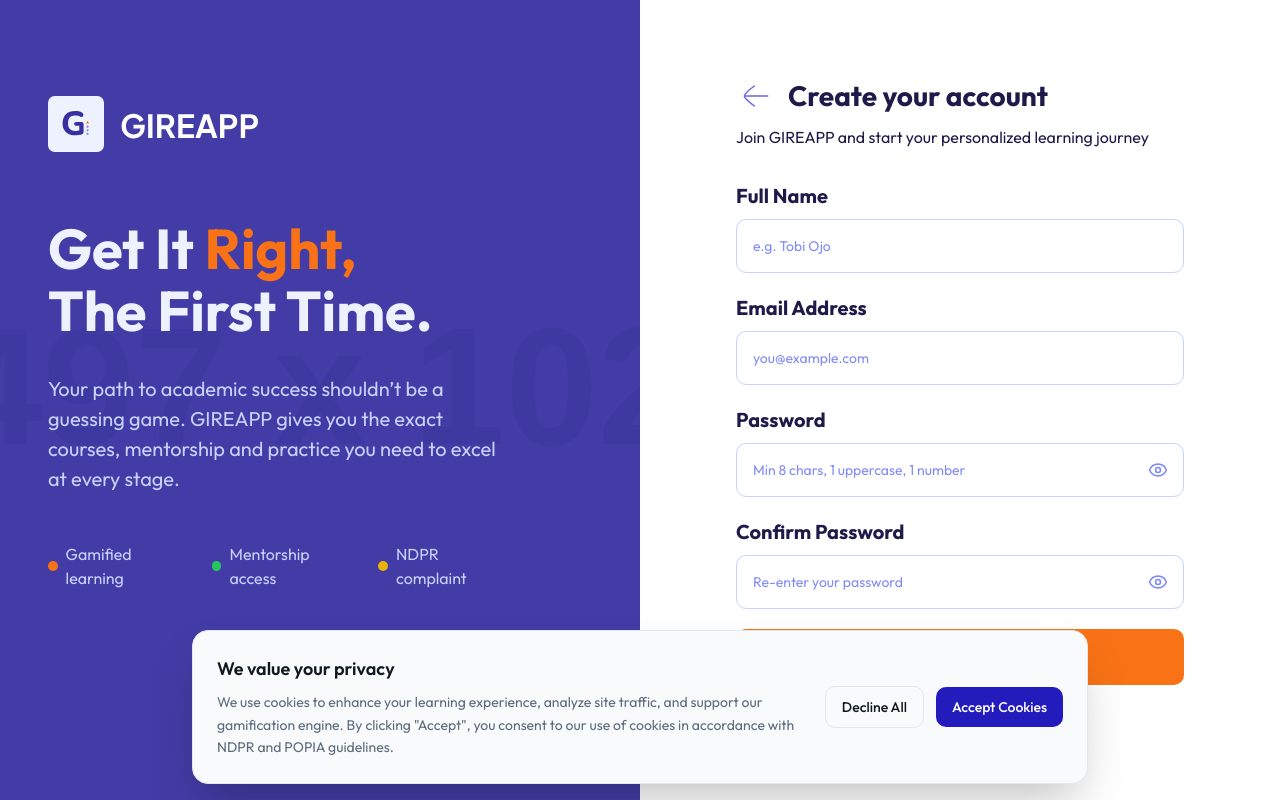
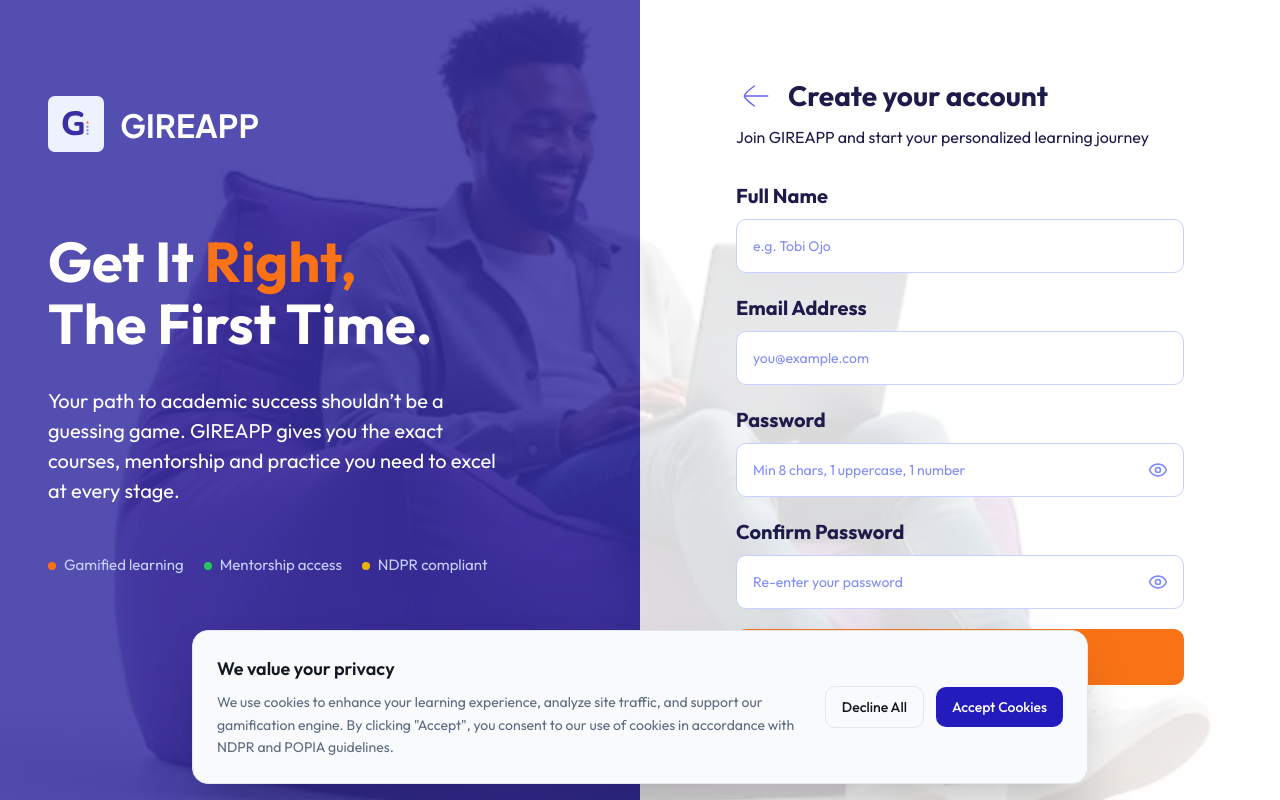
Before and after one commit to gireapp/gireapp-frontend, a Next.js app: page /register in a window 1280 px wide. Built offline with nearby package versions, Linux system fonts and the light colour scheme; no server answers.

Commit message:
feat: add background image and link to home page in auth layouts

```diff
--- a/src/app/(auth)/layout.tsx
+++ b/src/app/(auth)/layout.tsx
@@ -13,15 +13,20 @@
   children: React.ReactNode;
 }) {
   return (
-    <div className="min-h-screen grid lg:grid-cols-2">
+    <div className="min-h-screen grid lg:grid-cols-2 relative overflow-hidden">
+      {/* ── Global Background Image ── */}
+      <div className="absolute inset-0 -z-10">
+        <Image
+          src="/signup-bg-image.svg"
+          alt="Background"
+          fill
+          priority
+          className="object-cover object-center"
+        />
+      </div>
+
       {/* ── Left: Brand panel (hidden on mobile) ── */}
-      <div className="hidden lg:flex flex-col relative bg-indigo-800 text-white overflow-hidden">
-        {/* Background Overlay */}
-        <div
-          className="absolute inset-0 opacity-[0.08] pointer-events-none"
-          style={{ backgroundImage: 'url("https://placehold.co/1497x1024")', backgroundSize: 'cover', backgroundPosition: 'center' }}
-        />
-
+      <div className="hidden lg:flex flex-col relative bg-indigo-800/85 text-white">
         <div className="relative z-10 px-8 py-12 xl:p-12 flex flex-col h-full">
           <Link href="/" className="mt-12 mb-auto inline-block">
             <Image
@@ -36,25 +41,25 @@
 
           <div className="flex-1 flex flex-col justify-center max-w-[460px] mb-24">
             <h2 className="text-[56px] leading-[1.1] font-heading font-bold mb-8">
-              <span className="text-indigo-50">Get It </span>
+              <span className="text-white">Get It </span>
               <span className="text-coral-500">Right,<br /></span>
-              <span className="text-indigo-50">The First Time.</span>
+              <span className="text-white">The First Time.</span>
             </h2>
-            <p className="text-[20px] text-indigo-200 font-normal mb-12">
+            <p className="text-[20px] text-white font-normal mb-12">
               Your path to academic success shouldn’t be a guessing game. GIREAPP gives you the exact courses, mentorship and practice you need to excel at every stage.
             </p>
-            <div className="flex flex-row items-center gap-6 text-indigo-200 text-[16px]">
-              <span className="flex items-center gap-2">
-                <span className="w-2.5 h-2.5 rounded-full bg-coral-500" aria-hidden="true" />
+            <div className="flex flex-row items-center gap-4 lg:gap-5 text-indigo-200 text-[15px] font-sans font-normal">
+              <span className="flex items-center gap-2 whitespace-nowrap">
+                <span className="w-2 h-2 rounded-full bg-coral-500 shrink-0" aria-hidden="true" />
                 Gamified learning
               </span>
-              <span className="flex items-center gap-2">
-                <span className="w-2.5 h-2.5 rounded-full bg-green-500" aria-hidden="true" />
+              <span className="flex items-center gap-2 whitespace-nowrap">
+                <span className="w-2 h-2 rounded-full bg-green-500 shrink-0" aria-hidden="true" />
                 Mentorship access
               </span>
-              <span className="flex items-center gap-2">
-                <span className="w-2.5 h-2.5 rounded-full bg-yellow-500" aria-hidden="true" />
-                NDPR complaint
+              <span className="flex items-center gap-2 whitespace-nowrap">
+                <span className="w-2 h-2 rounded-full bg-yellow-500 shrink-0" aria-hidden="true" />
+                NDPR compliant
               </span>
             </div>
           </div>
@@ -62,7 +67,7 @@
       </div>
 
       {/* ── Right: Auth form ── */}
-      <div className="flex flex-col justify-center px-4 sm:px-8 md:px-12 lg:px-16 py-12 bg-white">
+      <div className="flex flex-col justify-center px-4 sm:px-8 md:px-12 lg:px-16 py-12 bg-white/85">
         {/* Mobile logo */}
         <div className="lg:hidden mb-8">
           <Link href="/" className="flex items-center gap-2">
--- a/src/app/(auth)/register/page.tsx
+++ b/src/app/(auth)/register/page.tsx
@@ -5,6 +5,7 @@
 // ─────────────────────────────────────────────────
 
 import type { Metadata } from 'next';
+import Link from 'next/link';
 import { RegisterForm } from '@/features/auth/register-form';
 
 export const metadata: Metadata = {
@@ -17,12 +18,16 @@
     <div className="w-full max-w-[490px] mx-auto flex flex-col gap-8">
       <div className="inline-flex w-full max-w-[466px] flex-col items-start gap-2">
         <div className="inline-flex items-center justify-start gap-3">
-          <div className="relative h-10 w-10 shrink-0">
+          <Link
+            href="/"
+            className="relative h-10 w-10 shrink-0 hover:bg-indigo-50/50 rounded-lg transition-colors flex items-center justify-center cursor-pointer"
+            aria-label="Go back to landing page"
+          >
             <svg width="40" height="40" viewBox="0 0 40 40" fill="none" xmlns="http://www.w3.org/2000/svg" aria-hidden="true">
               <path d="M9.1665 20.0034H31.6665" stroke="#6366F1" strokeWidth="1.5" strokeLinecap="round" strokeLinejoin="round"/>
               <path d="M18.3334 30.0033C18.3334 30.0033 8.33351 22.6383 8.3335 20.0031C8.33348 17.3679 18.3335 10.0032 18.3335 10.0032" stroke="#6366F1" strokeWidth="1.5" strokeLinecap="round" strokeLinejoin="round"/>
             </svg>
-          </div>
+          </Link>
           <h1 className="flex flex-col justify-center text-[28px] font-bold text-indigo-950 font-heading break-words">
             Create your account
           </h1>
```
Also changed, not shown: public/signup-bg-image.svg (added).
